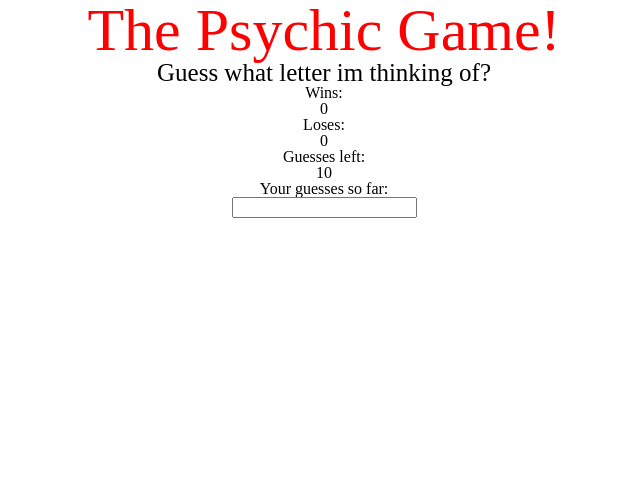
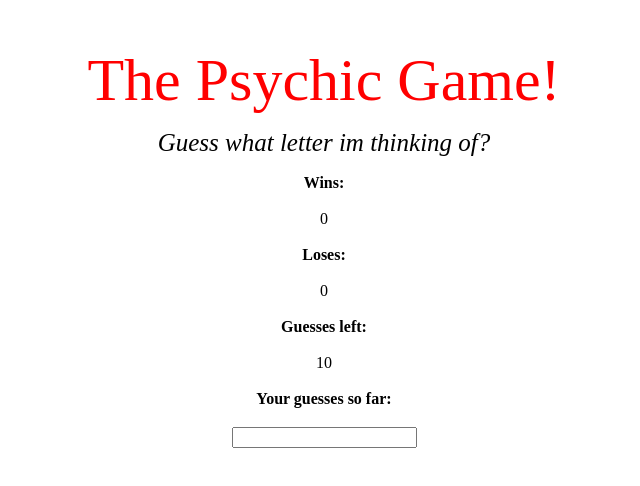
Before and after one commit to TowerGuy2909/psychicGame, a plain HTML site: page index.html in a window 1280 px wide. Shown: the whole page, without its empty margins (316-956 px from the left). Drawn offline with Linux system fonts and the light colour scheme.

Commit message:
added margins and font weights

```diff
--- a/assets/css/style.css
+++ b/assets/css/style.css
@@ -2,17 +2,25 @@
     font-size: 60px;
     color: red;
     text-align: center;
+    margin-bottom: 20px;
+    margin-top: 50px;
 }
 .subHeader {
     font-size: 25px;
     text-align: center;
+    margin-bottom: 20px;
+    font-style: italic;
 }
 p {
     text-align: center;
+    margin-bottom: 20px;
+    font-weight: bold;
 }
 div {
     text-align: center;
+    margin-bottom: 20px;
 }
 form {
     text-align: center;
+    margin-bottom: 20px;
 }
```
